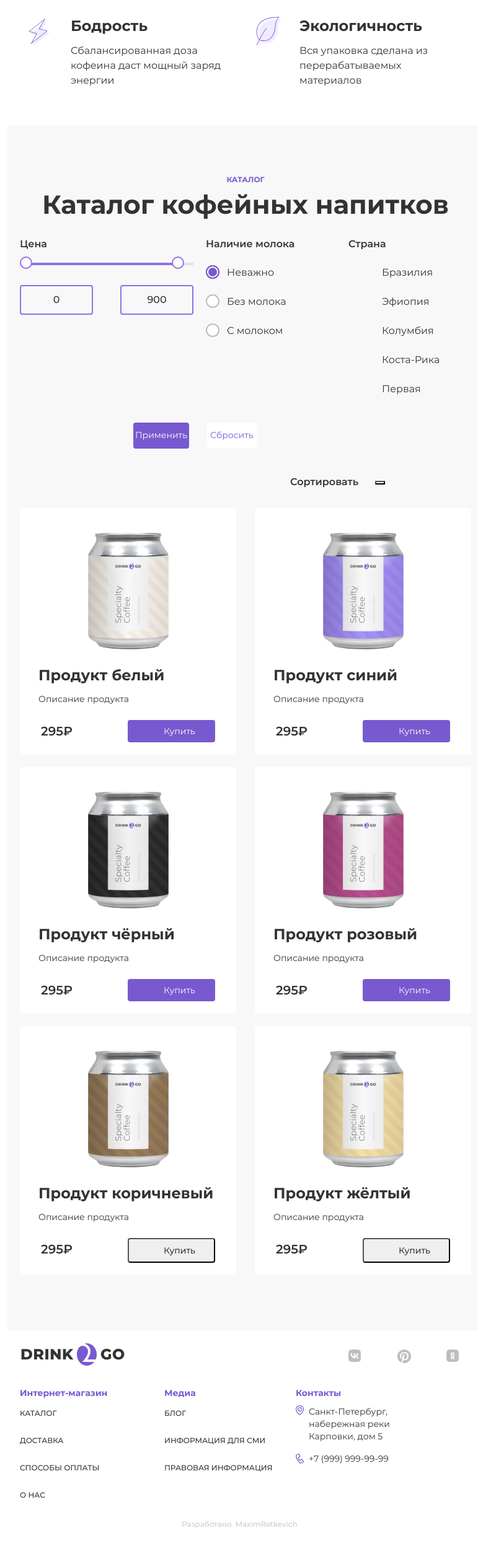
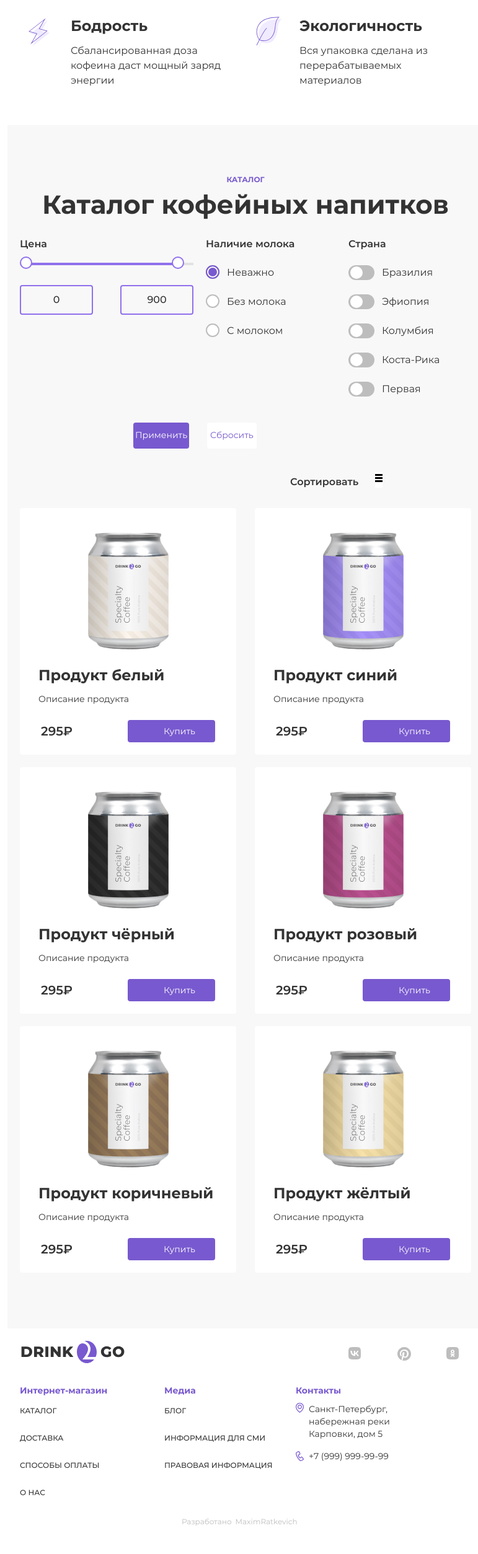
Before and after one commit to MaximRatkevich/web-portfolio, a website built with webpack: page source/drink2go.html in a window 1280 px wide. Shown: the part 1294-3802 px from the top of the page at 62% size, without its empty margins (244-1015 px from the left). Built offline with nearby package versions, Linux system fonts and the light colour scheme; files whose address does not match are found by name.

Commit message:
доработка проектов

```diff
--- a/source/drink2go.html
+++ b/source/drink2go.html
@@ -301,35 +301,35 @@
                   <li tabindex="0" class="drink2go-country__item drink2go-country__item-brazil">
                     <label class="drink2go-country__control" for="brazil">
                       <input class="drink2go-country__control-input visually-hidden" type="checkbox" id="brazil">
-                      <span class="drink2go-country__control-mark"></span>
+                      <span class="drink2go-country__control-checkmark"></span>
                       <span class="drink2go-country__control-label">Бразилия</span>
                     </label>
                   </li>
                   <li tabindex="0" class="drink2go-country__item drink2go-country__item-ethiopia">
                     <label class="drink2go-country__control" for="ethiopia">
                       <input class="drink2go-country__control-input visually-hidden" type="checkbox" id="ethiopia">
-                      <span class="drink2go-country__control-mark"></span>
+                      <span class="drink2go-country__control-checkmark"></span>
                       <span class="drink2go-country__control-label">Эфиопия</span>
                     </label>
                   </li>
                   <li tabindex="0" class="drink2go-country__item drink2go-country__item-colombia">
                     <label class="drink2go-country__control" for="colombia">
                       <input class="drink2go-country__control-input visually-hidden" type="checkbox" id="colombia">
-                      <span class="drink2go-country__control-mark"></span>
+                      <span class="drink2go-country__control-checkmark"></span>
                       <span class="drink2go-country__control-label">Колумбия</span>
                     </label>
                   </li>
                   <li tabindex="0" class="drink2go-country__item drink2go-country__item-costa-rica">
                     <label class="drink2go-country__control" for="costa-rica">
                       <input class="drink2go-country__control-input visually-hidden" type="checkbox" id="costa-rica">
-                      <span class="drink2go-country__control-mark"></span>
+                      <span class="drink2go-country__control-checkmark"></span>
                       <span class="drink2go-country__control-label">Коста-Рика</span>
                     </label>
                   </li>
                   <li tabindex="0" class="drink2go-country__item drink2go-country__item-peru">
                     <label class="drink2go-country__control" for="peru">
                       <input class="drink2go-country__control-input visually-hidden" type="checkbox" id="peru">
-                      <span class="drink2go-country__control-mark"></span>
+                      <span class="drink2go-country__control-checkmark"></span>
                       <span class="drink2go-country__control-label">Первая</span>
                     </label>
                   </li>
@@ -348,7 +348,7 @@
           <div class="drink2go-sorting__wrapper">
             <h2 class="drink2go-sorting__title">Сортировать</h2>
             <div class="drink2go-sorting__control-view">
-              <button class="drink2go-sorting__status" type="button">
+              <button class="drink2go-sorting__status drink2go-button" type="button">
                 <span class="visually-hidden">Сортировать по умолчанию</span>
               </button>
             </div>
@@ -410,7 +410,7 @@
               <p class="drink2go-cards__description">Описание продукта</p>
               <div class="drink2go-cards__price-wrapper">
                 <span class="drink2go-cards__price">295₽</span>
-                <button class="drink2go-cards__button button" type="button">Купить</button>
+                <button class="drink2go-cards__button drink2go-button" type="button">Купить</button>
               </div>
             </li>
             <li class="drink2go-cards__item drink2go-cards__product-yellow">
@@ -421,7 +421,7 @@
               <p class="drink2go-cards__description">Описание продукта</p>
               <div class="drink2go-cards__price-wrapper">
                 <span class="drink2go-cards__price">295₽</span>
-                <button class="drink2go-cards__button button" type="button">Купить</button>
+                <button class="drink2go-cards__button drink2go-button" type="button">Купить</button>
               </div>
             </li>
           </ul>
@@ -476,6 +476,7 @@
               </ul>
             </div>
           </div>
+          <div class="drink2go-connection__wrapper-two">
             <div class="drink2go-online-store">
               <h4 class="drink2go-online-store__title">Интернет-магазин</h4>
               <ul class="drink2go-online-store__list clear-list">
@@ -542,6 +543,8 @@
                 </li>
               </ul>
             </div>
+          </div>
+
           <div class="drink2go-copyright">
             <div class="drink2go-copyright__wrapper">
               <p class="drink2go-copyright__text">Разработано </p>
--- a/source/sass/blocks/drink2go-connection.scss
+++ b/source/sass/blocks/drink2go-connection.scss
@@ -15,6 +15,22 @@
     width: 318px;
     margin: 0;
     padding-top: 0;
+  }
+}
+
+.drink2go-connection__wrapper-two {
+  margin: 0;
+  display: flex;
+  flex-direction: column;
+
+  @media (min-width: $tablet-width) {
+    flex-direction: row;
+  }
+
+  @media (min-width: $desktop-width) {
+    display: flex;
+    flex-direction: row;
+    margin: auto;
   }
 }
 
--- a/source/sass/blocks/drink2go-sorting.scss
+++ b/source/sass/blocks/drink2go-sorting.scss
@@ -28,6 +28,19 @@
   cursor: pointer;
 }
 
+.drink2go-sorting__status {
+  width: 7px;
+  height: 25px; /* (3px * 3) + (2px * 2) */
+  background:
+      linear-gradient(white 0 3px,
+                      black 3px 6px,
+                      white 6px 8px,
+                      black 8px 11px,
+                      white 11px 13px,
+                      black 13px 16px,
+                      white 16px 25px);
+}
+
 .drink2go-sorting__title {
   margin: 0;
   padding-top: 4px;
--- a/source/sass/blocks/main-block.scss
+++ b/source/sass/blocks/main-block.scss
@@ -1,5 +1,6 @@
 
 .main-block__container {
+  /*123*/
   position: relative;
   margin: 0;
   padding-left: 0;
--- a/source/sass/blocks/portfolio.scss
+++ b/source/sass/blocks/portfolio.scss
@@ -41,6 +41,11 @@
   background-color: rgba(0, 0, 0, 0.041);
   border: none;
   border-radius: 15px 15px 15px 15px;
+  transition: background-color 0.3s ease; /* Добавляем плавный переход */
+}
+
+.portfolio__button:hover {
+  background-color: rgba(0, 0, 0, 0.2); /* Увеличиваем яркость при наведении */
 }
 
 .portfolio__button-img {
--- a/source/sass/blocks/sedona-places.scss
+++ b/source/sass/blocks/sedona-places.scss
@@ -12,6 +12,10 @@
 
   @media (min-width: $tablet-width) {
     margin-left: 0;
+  }
+
+  @media (min-width: $sedona-desktop-width) {
+    padding-top: 0;
   }
 }
 
```
Also changed, not shown: source/index.html (+3 -3 lines), build/css/style.css, build/css/style.min.css, build/drink2go.html, build/img/fav32.ico (added), build/index.html, source/img/fav32.ico (added), 1 other file. Lines whose indentation alone changed are shown as unchanged.
